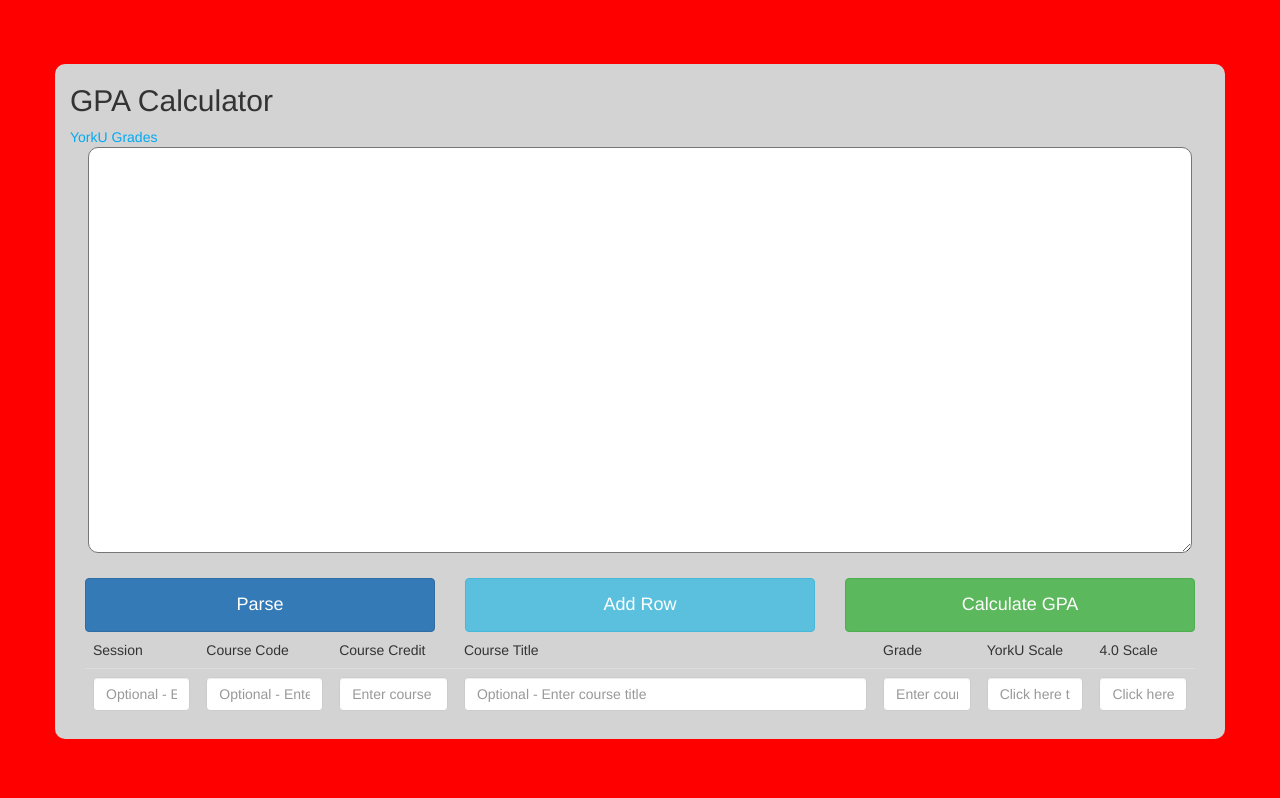
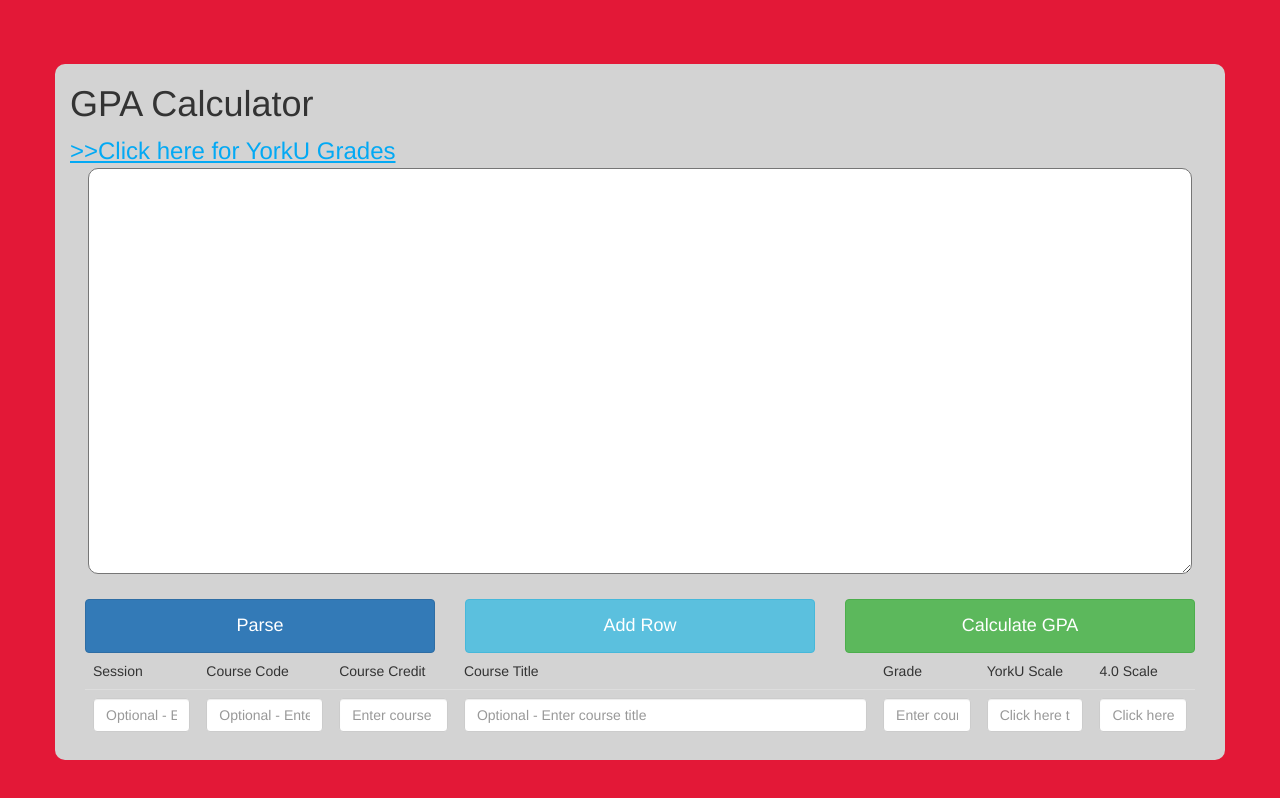
Before and after one commit to YorkUEECS/Hackfest2018, a website built with webpack: page index.html in a window 1280 px wide. Built offline with nearby package versions, Linux system fonts and the light colour scheme; some packages are replaced by stand-ins of ours.

Commit message:
Modified Color
Changed background color to match YorkU branding standards.

```diff
--- a/index.html
+++ b/index.html
@@ -5,7 +5,7 @@
 </head>
 <style>
 body {
-  background-color:rgb(255, 0, 0);
+  background-color:rgb(227, 24, 55);
 }
 
 #hero {
@@ -31,8 +31,8 @@ body {
 
 <body>
   <div class="container" id="hero">
-    <h2>GPA Calculator</h2>
-    <a href="https://wrem.sis.yorku.ca/Apps/WebObjects/ydml.woa/wa/DirectAction/document?name=CourseListv1" target="_blank">YorkU Grades</a><br>
+    <h1>GPA Calculator</h1>
+    <a href="https://wrem.sis.yorku.ca/Apps/WebObjects/ydml.woa/wa/DirectAction/document?name=CourseListv1" target="_blank"><font size="5"><u>>>Click here for YorkU Grades</u></font></a><br>
     <div class="row" id="textArea">
       <textarea id="copiedGradeReport" rows="20" cols="100%"></textarea>
     </div>
```
